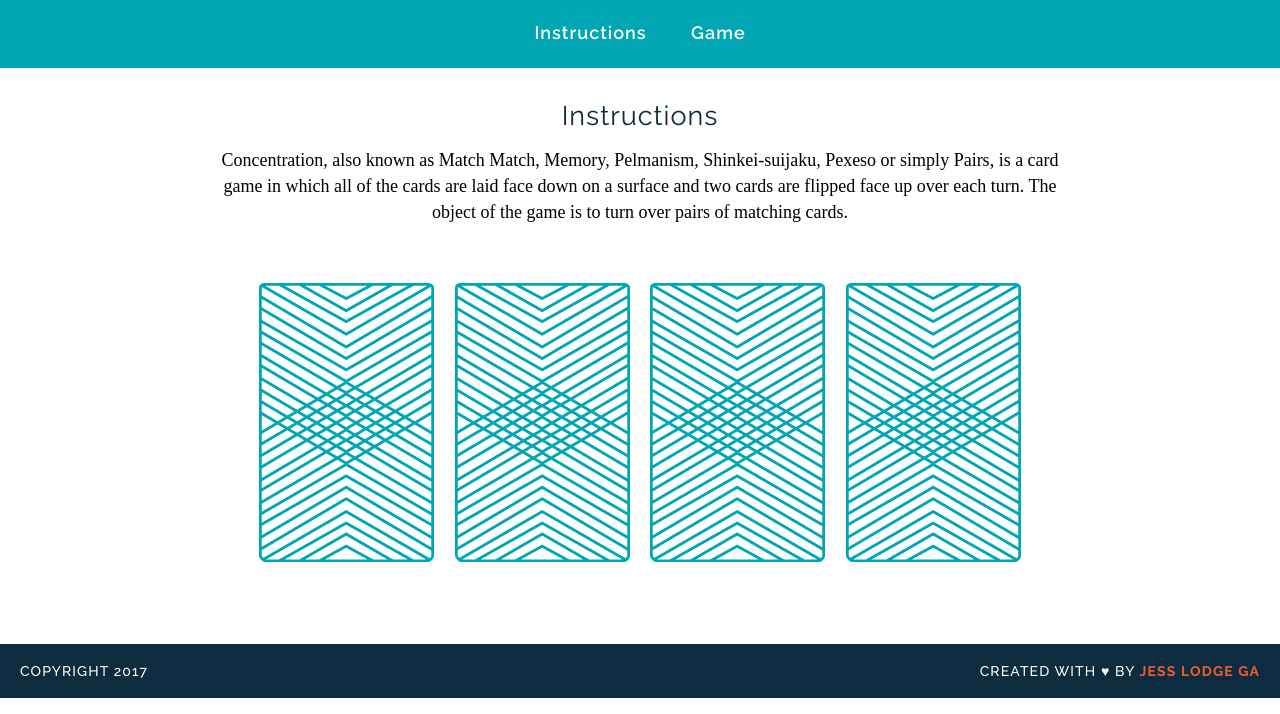
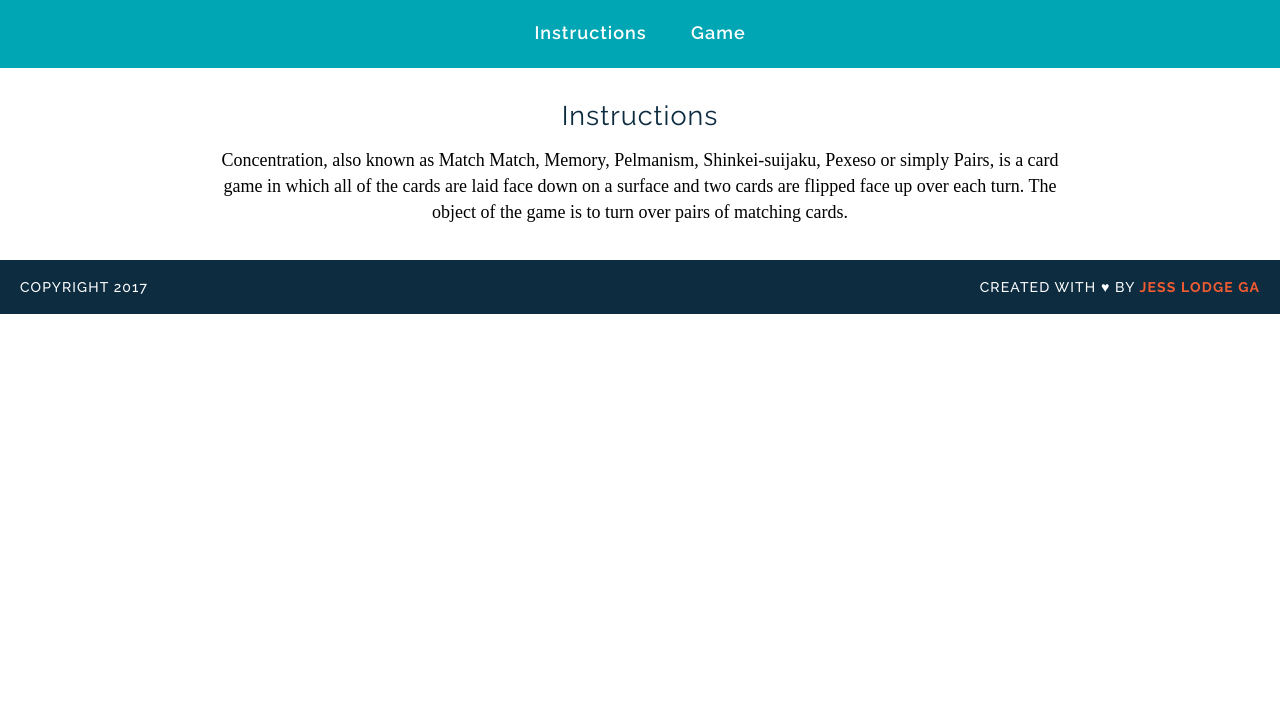
Before and after one commit to jklodge/JLMemoryGame, a plain HTML site: page index.html in a window 1280 px wide. Shown: the part 86-800 px from the top of the page. Drawn offline with Linux system fonts and the light colour scheme; a web font is replaced by a local one.

Commit message:
Update index.html

```diff
--- a/index.html
+++ b/index.html
@@ -1,3 +1,4 @@
+
 <!DOCTYPE html>
 <html>
 <head>
@@ -23,12 +24,7 @@
   <p>Concentration, also known as Match Match, Memory, Pelmanism, Shinkei-suijaku, Pexeso or simply Pairs, is a card game in which all of the cards are laid face down on a surface and two cards are flipped face up over each turn. The object of the game is to turn over pairs of matching cards.
 
 </p>
-<div class="game" id="game">
-<img src="images/back.png" alt="Queen of Diamonds">
-<img src="images/back.png" alt="Queen of Hearts">
-<img src="images/back.png" alt="King of Diamonds">
-<img src="images/back.png" alt="King of Hearts">
-</div>
+<div id="game-board" class="board clearfix"></div>
 </main>
 
 <footer class="clearfix">
```
